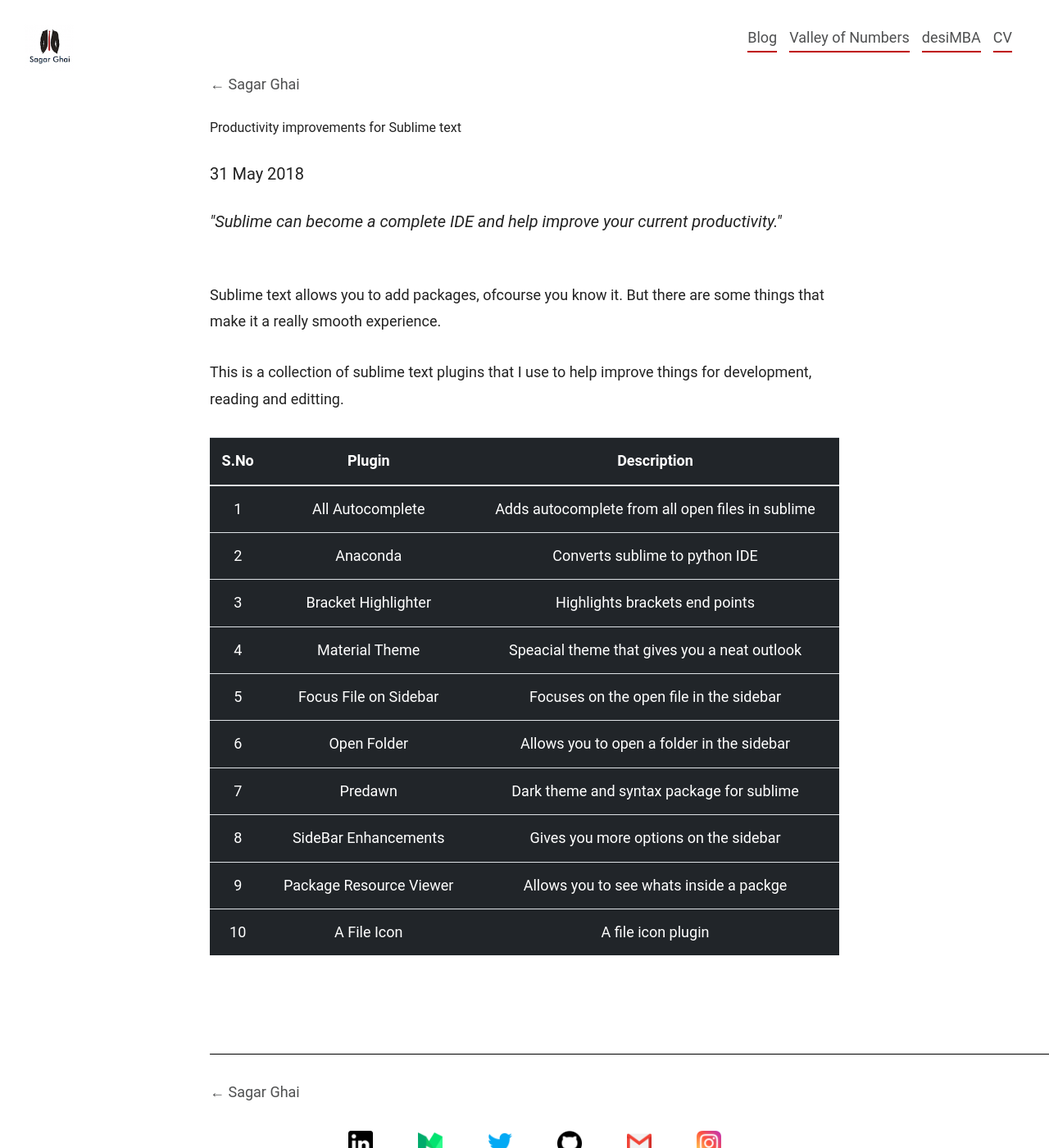
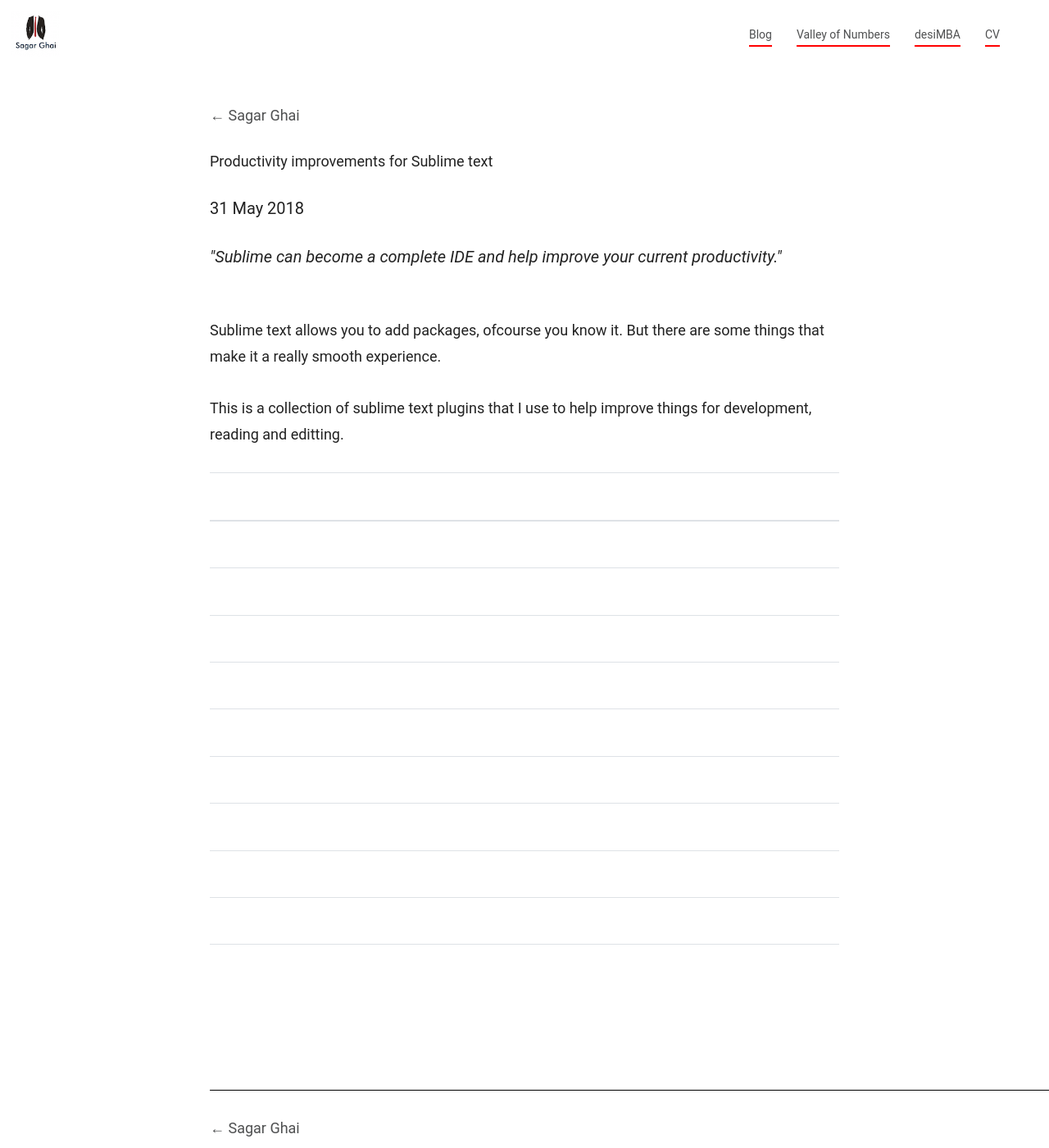
Before and after one commit to sagarghai/sagarghai.github.io, a Jekyll site: the page built from 2018/_posts/2018-05-30-Sublime-Text-Packages.md, in a window 1280 px wide and 1400 px high. Shown: the whole window at 82% size. Built offline with Jekyll 4.4.1, drawn with Linux system fonts in a browser that asks for light colours.

Commit message:
home page changes

```diff
--- /dev/null
+++ b/Gemfile
@@ -0,0 +1,2 @@
+source 'https://rubygems.org'
+gem 'github-pages', group: :jekyll_plugins
--- a/_layouts/default.html
+++ b/_layouts/default.html
@@ -17,7 +17,7 @@
     <meta property="og:type" content="website" />
     <meta property="og:image" content="/images/main.png" />
     <link rel="stylesheet" type="text/css" href="/css/main.css">
-    <link rel="shortcut icon" type="image/png" href="/images/main.png"/>
+    <link rel="shortcut icon" type="image/png" href="/images/logo.png"/>
 </head>
 <body>
     <div class="nav">
@@ -27,10 +27,10 @@
             </a>
         </h1>
         <ul class="nav-menu">
-            <li class="nav-menu-item"><a href="/blog">Blog</a></li>
-            <li class="nav-menu-item"><a href="/course">Valley of Numbers</a></li>
-            <li class="nav-menu-item"><a href="https://medium.com/desimba">desiMBA</a></li>
-            <li class="nav-menu-item"><a href="/public/Sagar_Ghai.pdf">CV</a></li>
+            <li class="nav-menu-item underline"><a href="/blog">Blog</a></li>
+            <li class="nav-menu-item underline"><a href="/course">Valley of Numbers</a></li>
+            <li class="nav-menu-item underline"><a href="https://medium.com/desimba">desiMBA</a></li>
+            <li class="nav-menu-item underline"><a href="/public/Sagar_Ghai.pdf">CV</a></li>
         </ul>
     </div>
     <div class="container-site">
--- a/css/main.css
+++ b/css/main.css
@@ -35,6 +35,11 @@
     }
 }
 
+.mar-left
+{
+    margin-left: 5%;
+}
+
 a,
 .anchor {
     /*border-bottom: 2px solid rgb(191, 5, 5);*/
@@ -62,7 +67,7 @@
 h6 {
     font-weight: normal;
     line-height: 1.4;
-    margin: 0 0 30px;
+    margin: 4% 0 30px;
 }
 
 h1:last-child,
@@ -75,22 +80,27 @@
 }
 
 h1 {
-    font-size: 50px;
+    font-size: 32px;
 }
 
 @media (min-width: 650px) {
     h1 {
-        font-size: 90px;
+        font-size: 32px;
+    }
+}
+@media (max-width: 650px) {
+    h1 {
+        font-size: 18px;
     }
 }
 
 h2 {
-    font-size: 11px;
+    font-size: 18px;
 }
 
-@media (min-width: 650px) {
+@media (max-width: 650px) {
     h2 {
-        font-size: 16px;
+        font-size: 14px;
     }
 }
 
@@ -135,14 +145,14 @@
 }
 
 .nav-logo {
-    margin: 0;
+    margin: 1%;
     font-size: 1em;
 }
 
 .nav-logo a {
     border: none;
-    margin-top: 30px;
-    margin-left: 30px;
+    /*margin-top: 30px;*/
+    /*margin-left: 30px;*/
 }
 
 .nav-menu {
@@ -152,15 +162,33 @@
 .nav-menu-item {
     float: left;
     list-style-type: none;
-    margin-right: 10px;
-    border-bottom: 2px solid rgb(191, 5, 5);
+    margin-right: 30px;
+    font-size: 14px;
+    /*border-bottom: 2px solid rgb(191, 5, 5);*/
 }
 
-@media (min-width: 650px) {
+@media (max-width: 650px) {
     .nav-menu-item {
         margin-right: 15px;
-        border-bottom: 2px solid rgb(191, 5, 5);
+        font-size: 10px;
+        /*border-bottom: 2px solid rgb(191, 5, 5);*/
     }
+
+    .nav-menu {
+    padding: 30px;
+}
+}
+
+@media (max-width: 350px) {
+    .nav-menu-item {
+        margin-right: 10px;
+        font-size: 8px;
+        /*border-bottom: 2px solid rgb(191, 5, 5);*/
+    }
+
+    .nav-menu {
+    padding: 20px;
+}
 }
 
 .footer {
@@ -262,8 +290,8 @@
 
 .toc-circle {
     border-radius: 50%;
-    background: #FF0000;
-    background: linear-gradient(135deg, #ff0000 0%, #0d00ff 100%);
+    background: white;
+    /*background: linear-gradient(135deg, #ff0000 0%, #0d00ff 100%);*/
     display: none;
     height: 600px;
     position: absolute;
@@ -394,13 +422,20 @@
 }
 
 body {
-    background-color: #FFF;
+    background-color: white;
 }
 
 img {
     display: block;
     width: 100%;
-    max-width: 100%;
+}
+
+@media (max-width: 650px) {
+    img{
+        display: block;
+        width: 50%;
+        height: auto;
+    }
 }
 
 video {
@@ -409,8 +444,8 @@
 }
 
 .container-site {
-    -webkit-box-shadow: 0 0 120px rgba(0, 0, 0, 0.05);
-    box-shadow: 0 0 120px rgba(0, 0, 0, 0.05);
+    -webkit-box-shadow: 0 0 120px rgba(0, 0, 0, 0);
+    box-shadow: 0 0 120px rgba(0, 0, 0, 0);
     margin: 0 auto;
     max-width: 1440px;
     overflow-x: hidden;
@@ -418,7 +453,7 @@
     width: 100%;
 }
 
-@media (min-width: 650px) {
+@media (max-width: 650px) {
     .container-site {
         /*padding: 214px 0 120px;*/
     }
@@ -426,19 +461,19 @@
 
 .container-column,
 .toc-row {
-    margin: 0 30px;
+    margin: 3% 30px;
 }
 
 @media (min-width: 650px) {
     .container-column,
     .toc-row {
-        margin: 0 20%;
+        margin: 3% 20%;
     }
 }
 
 table{
     color: #fff;
-    background-color: #212529;
+    background-color: white;
     width: 100%;
     max-width: 100%;
     margin-bottom: 1rem;
```
Also changed, not shown: index.html (+9 -6 lines), Gemfile.lock (added), js/main.js (added).
